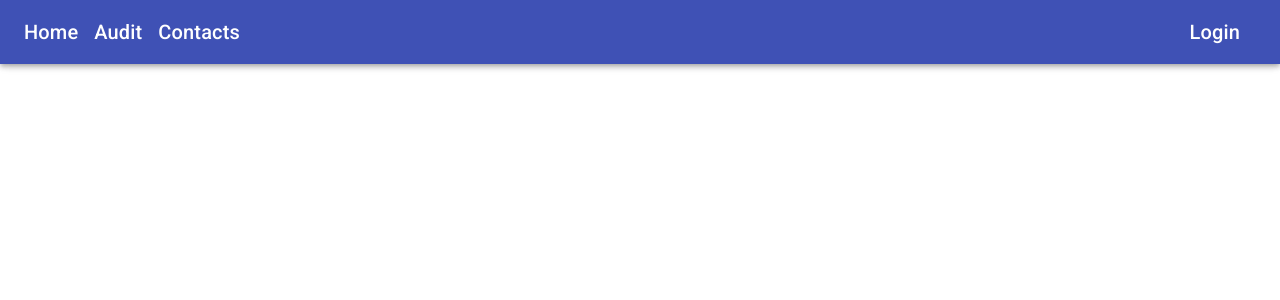
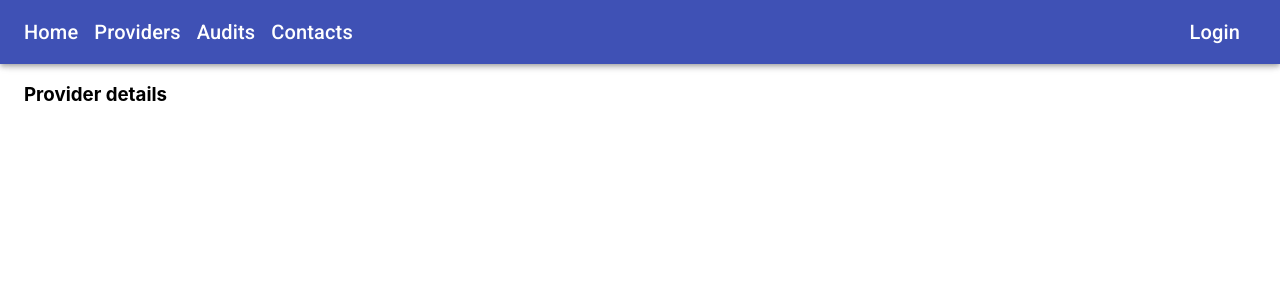
Before and after one commit to malyz01/q-audit-contacts, a React (Create React App) app in the folder client/: page /providers in a window 1280 px wide. Shown: the top 300 px of the page. Built offline with nearby package versions, Linux system fonts and the light colour scheme.

Commit message:
added provider page

```diff
--- a/client/src/containers/Main/index.js
+++ b/client/src/containers/Main/index.js
@@ -6,6 +6,8 @@ import Authpage from "../Authpage";
 import Audits from "../Audits";
 import AuditorList from "../AuditorList";
 import AuditDetails from "../AuditorDetails";
+
+import ProviderPage from "../ProviderPage";
 import Calendar from "../Calendar";
 import { AuditorForm } from "../Forms";
 
@@ -18,10 +20,13 @@ class Main extends React.Component {
           <Route path="/login" exact component={Authpage} />
           <Route path="/contacts" exact component={AuditorList} />
           <Route path="/calendar" exact component={Calendar} />
+
           <Route path="/audits" exact component={Audits} />
           <Route path="/auditor/new" exact component={AuditorForm} />
           <Route path="/auditor/:id" exact component={AuditDetails} />
           <Route path="/auditor/:id/edit" exact component={AuditorForm} />
+
+          <Route path="/providers" exact component={ProviderPage} />
 
           {/* <Route
             path="/login"
--- a/client/src/containers/Navigation/index.js
+++ b/client/src/containers/Navigation/index.js
@@ -29,10 +29,17 @@ class Navigation extends React.Component {
         </StyledTypography>
         <StyledTypography
           onClick={this.handleOnClick}
+          to="/providers"
+          variant="h6"
+        >
+          Providers
+        </StyledTypography>
+        <StyledTypography
+          onClick={this.handleOnClick}
           to="/audits"
           variant="h6"
         >
-          Audit
+          Audits
         </StyledTypography>
         <StyledTypography
           onClick={this.handleOnClick}
--- a/client/src/containers/ProviderPage/index.js
+++ b/client/src/containers/ProviderPage/index.js
@@ -0,0 +1,14 @@
+import React from "react";
+import { Container } from "@material-ui/core";
+
+class index extends React.Component {
+  render() {
+    return (
+      <Container>
+        <h3>Provider details</h3>
+      </Container>
+    );
+  }
+}
+
+export default index;
```
